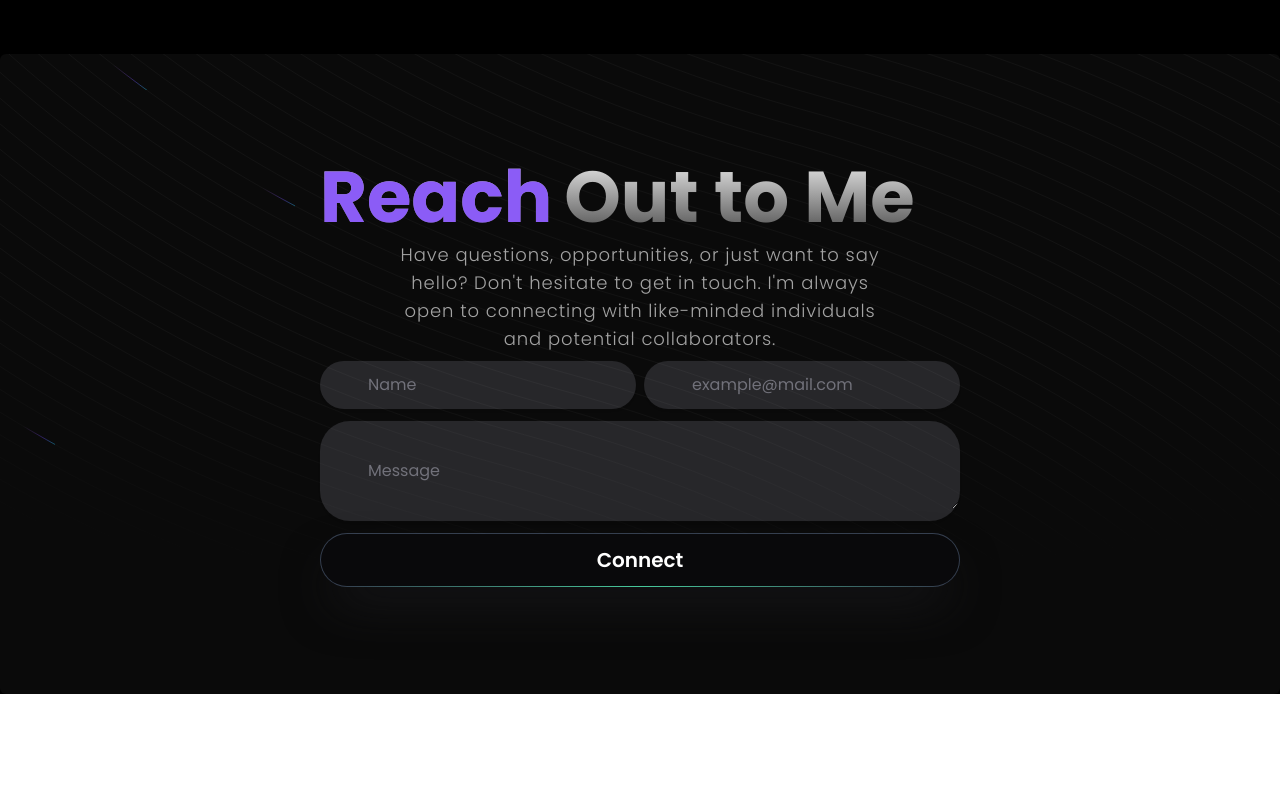
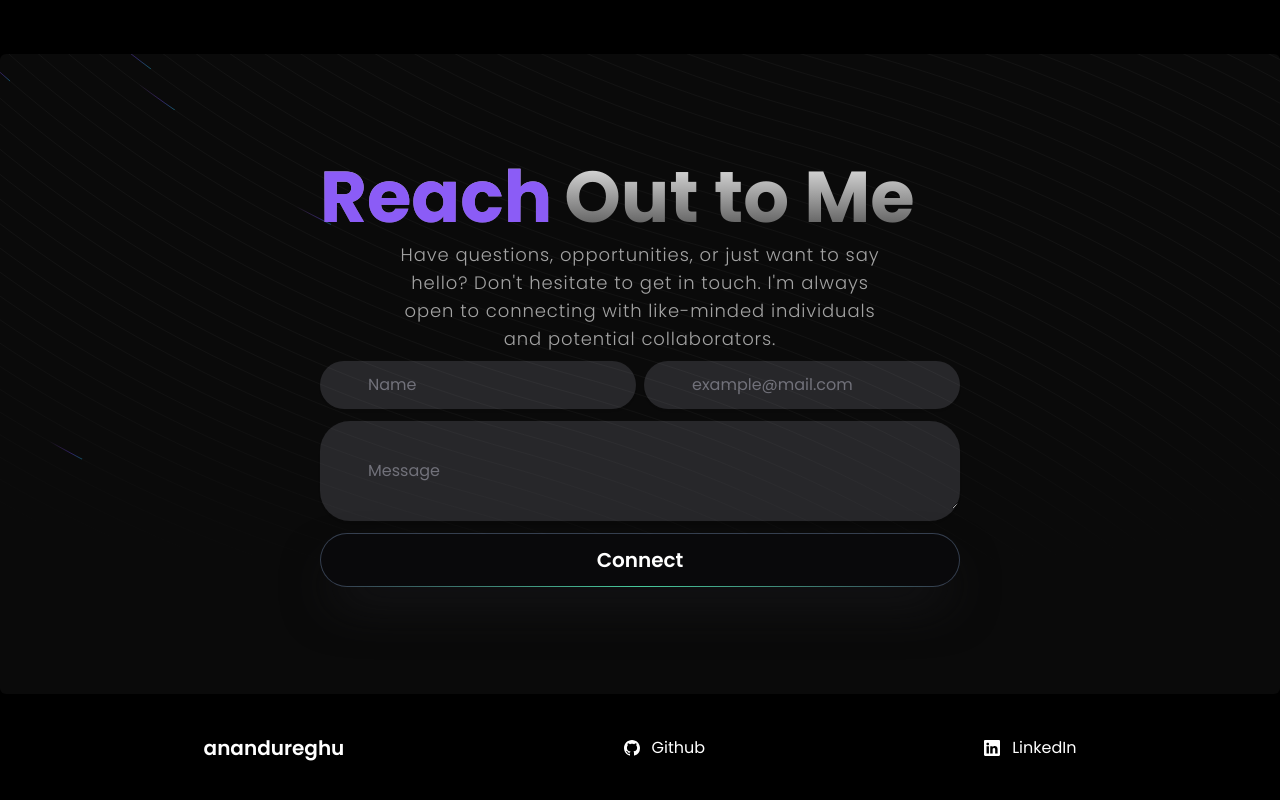
Before and after one commit to anandureghu/portfolio, a Next.js app: page / in a window 1280 px wide. Shown: the part 3146-3946 px from the top of the page. Before the commit the page ends 3840 px from the top, so only its background shows below. Built offline with nearby package versions, Linux system fonts and the light colour scheme.

Commit message:
added footer

```diff
--- /dev/null
+++ b/src/app/(root)/(sections)/FooterSection.tsx
@@ -0,0 +1,38 @@
+import Link from "next/link";
+import React from "react";
+import { BsGithub, BsLinkedin } from "react-icons/bs";
+
+const FooterSection = () => {
+  const items = [
+    {
+      name: "Github",
+      link: "https://github.com/anandureghu",
+      icon: <BsGithub />,
+    },
+    {
+      name: "LinkedIn",
+      link: "https://linkedin.com/in/anandureghu",
+      icon: <BsLinkedin />,
+    },
+  ];
+  return (
+    <footer className="text-white py-10 px-[5%] bg-black flex justify-around items-center">
+      <p className="font-semibold text-xl w-fit">anandureghu</p>
+      {items.map((item) => {
+        return (
+          <Link
+            key={item.name}
+            href={item.link}
+            target="_blank"
+            className="flex items-center gap-3 hover:text-violet-300"
+          >
+            <div>{item.icon}</div>
+            <div>{item.name}</div>
+          </Link>
+        );
+      })}
+    </footer>
+  );
+};
+
+export default FooterSection;
--- a/src/app/(root)/page.tsx
+++ b/src/app/(root)/page.tsx
@@ -3,6 +3,7 @@ import React from "react";
 import HeaderSection from "./(sections)/HeaderSection";
 import ProjectsSection from "./(sections)/ProjectsSection";
 import ContactSection from "./(sections)/ContactSection";
+import FooterSection from "./(sections)/FooterSection";
 
 const page = () => {
   return (
@@ -10,6 +11,7 @@ const page = () => {
       <HeaderSection />
       <ProjectsSection />
       <ContactSection />
+      <FooterSection />
     </main>
   );
 };
--- a/src/assets/icons/index.ts
+++ /dev/null
@@ -1,3 +0,0 @@
-import arrowRight from "./arrow-right.svg";
-
-export { arrowRight };
--- /dev/null
+++ b/src/assets/icons/index.tsx
@@ -0,0 +1,7 @@
+import ArrowRight from "./arrow-right.svg";
+
+const icons = {
+  arrowRight: ArrowRight,
+};
+
+export default icons;
```
